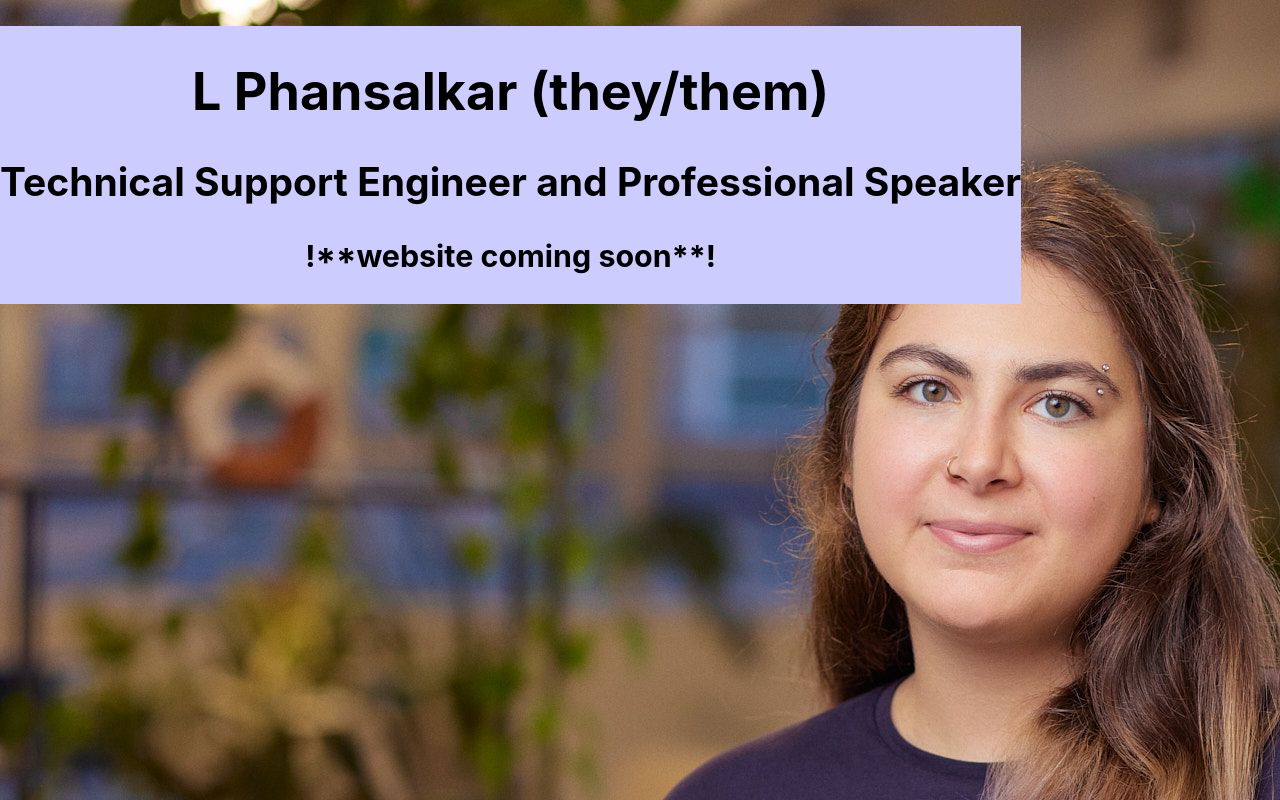
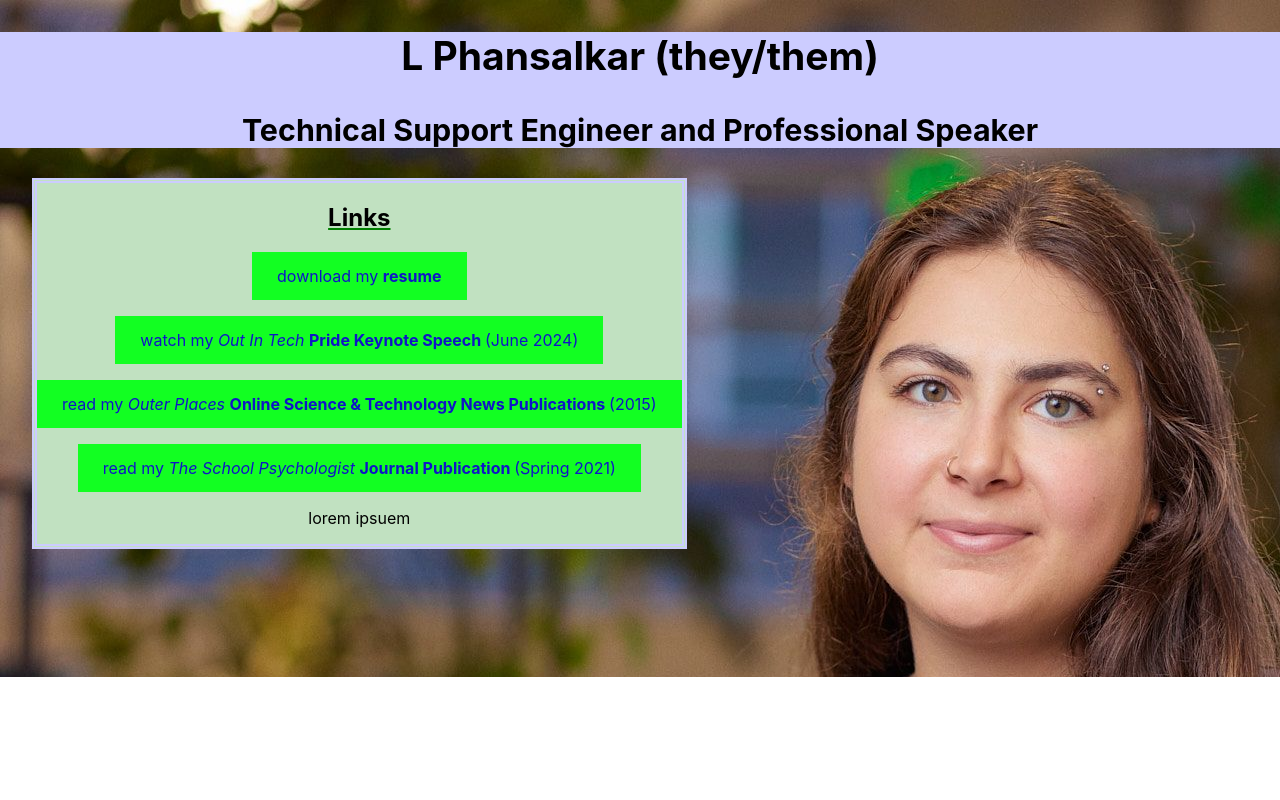
Before and after one commit to L-Phansalkar/re-try, a React (Create React App) app: page / in a window 1280 px wide. Built offline with nearby package versions, Linux system fonts and the light colour scheme.

Commit message:
links are nice and formatted now and link to current available sites

```diff
--- a/src/App.css
+++ b/src/App.css
@@ -1,27 +1,56 @@
-/* .App {
+/* *{
+  background-color: #CCCCFF;
+} */
+.App {
+  background-image: url("headshot.jpeg");
+  background-size: cover;
   text-align: center;
-} */
+  background-size: auto;
+  display: flex;
+  flex-wrap: wrap;
+}
 
-/* .App-logo {
-  height: 40vmin;
-  pointer-events: none;
-} */
+a:link, a:visited {
+  /* background-color: #0f15c7; */
+  background-color: rgb(18, 255, 34);
+  color:#0f15c7;
+  padding: 14px 25px;
+  text-align: center;
+  text-decoration: none;
+  display: inline-block;
+}
 
-
+a:hover, a:active {
+  background-color: #0f15c7;
+  color: rgb(18, 255, 34);
+}
 
 .App-header {
-  background-image: url("headshot.jpeg");
-  min-height: 100vh;
-  display: flex;
-  flex-direction: column;
-  align-items: center;
   font-size: calc(10px + 2vmin);
   color: rgb(0, 0, 0);
+  width: 100%;
+  /* background-color: #0f15c7; */
 }
 
-.text{
+.topstuff{
   background-color: #CCCCFF;
   margin-top: 2%;
   align-self: flex-start;
   text-align: center;
 }
+
+.content{
+  color: rgb(0, 0, 0);
+ border: thick double  #CCCCFF;
+  background-color: #C1E1C1;
+  /* width: 50%; */
+margin-left: 2.5%;
+margin-right: 2.5%;
+margin-bottom: 10%;
+min-width: 400px;
+}
+
+.link{
+    text-decoration-line: underline;
+    text-decoration-color: green;
+}
--- a/src/App.js
+++ b/src/App.js
@@ -5,16 +5,42 @@ function App() {
   return (
     <div className="App">
       <header className="App-header">
-        <div className="text">
-        <h1>
+        <div className="topstuff">
+        <h2>
           L Phansalkar (they/them)
-        </h1>
-        <h2>
+        </h2>
+        <h3>
           Technical Support Engineer and Professional Speaker
-        </h2>
-      <h3>!**website coming soon**!</h3>
+        </h3>
         </div>
       </header>
+<div className="content">
+  <h2 className="link">Links</h2>
+  <p></p>
+  <a href="https://www.linkedin.com/events/outintechpride-alltogethernow7202049812949549056/theater/" target="_blank">download my <b>resume</b></a>
+  <p></p>
+
+  <p></p>
+  <a href= "https://www.linkedin.com/events/outintechpride-alltogethernow7202049812949549056/theater/" target="_blank">watch my<i> Out In Tech</i> <b> Pride Keynote Speech </b> (June 2024)</a>
+  <p></p>
+
+  <p></p>
+  <a href="https://web.archive.org/web/20150630183736/http://www.outerplaces.com/tag?tag=Technology" target="_blank"> read my <i>Outer Places</i> <b> Online Science & Technology News Publications </b>(2015)</a>
+  <p></p>
+  <p></p>
+  <p></p>
+  <p></p>
+  <a href=  "http://apadivision16.org/wp-content/uploads/2021/03/TSP-Spring-2021.pdf#page=21" target="_blank"> read my <i>The School Psychologist</i> <b> Journal Publication </b> (Spring 2021)</a>
+  <p></p>
+  <p></p>
+  <p></p>
+  <p></p>
+  <p></p>
+  <p></p>
+  lorem ipsuem
+  <p></p>
+
+</div>
       </div>
   );
 }
```
